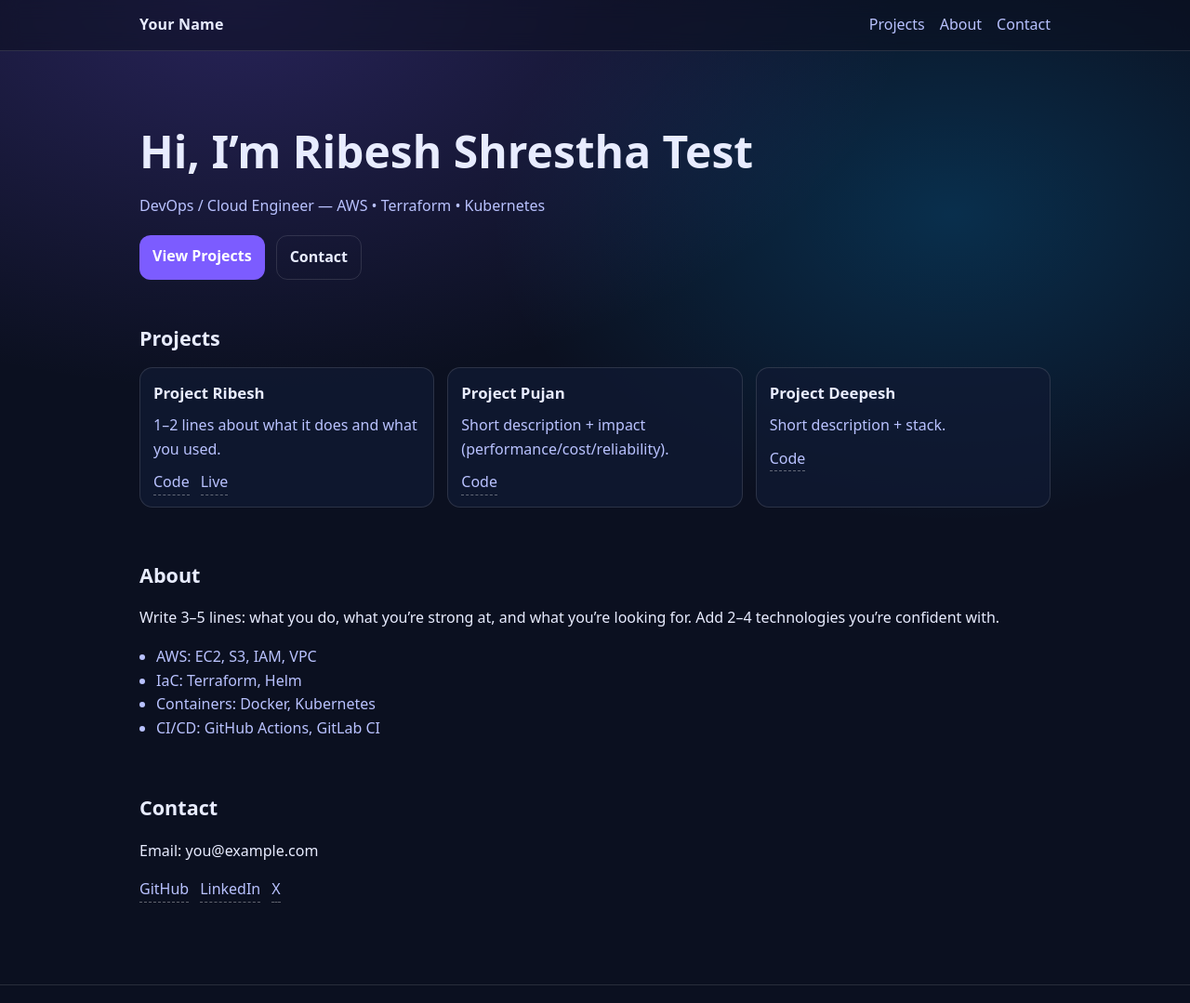
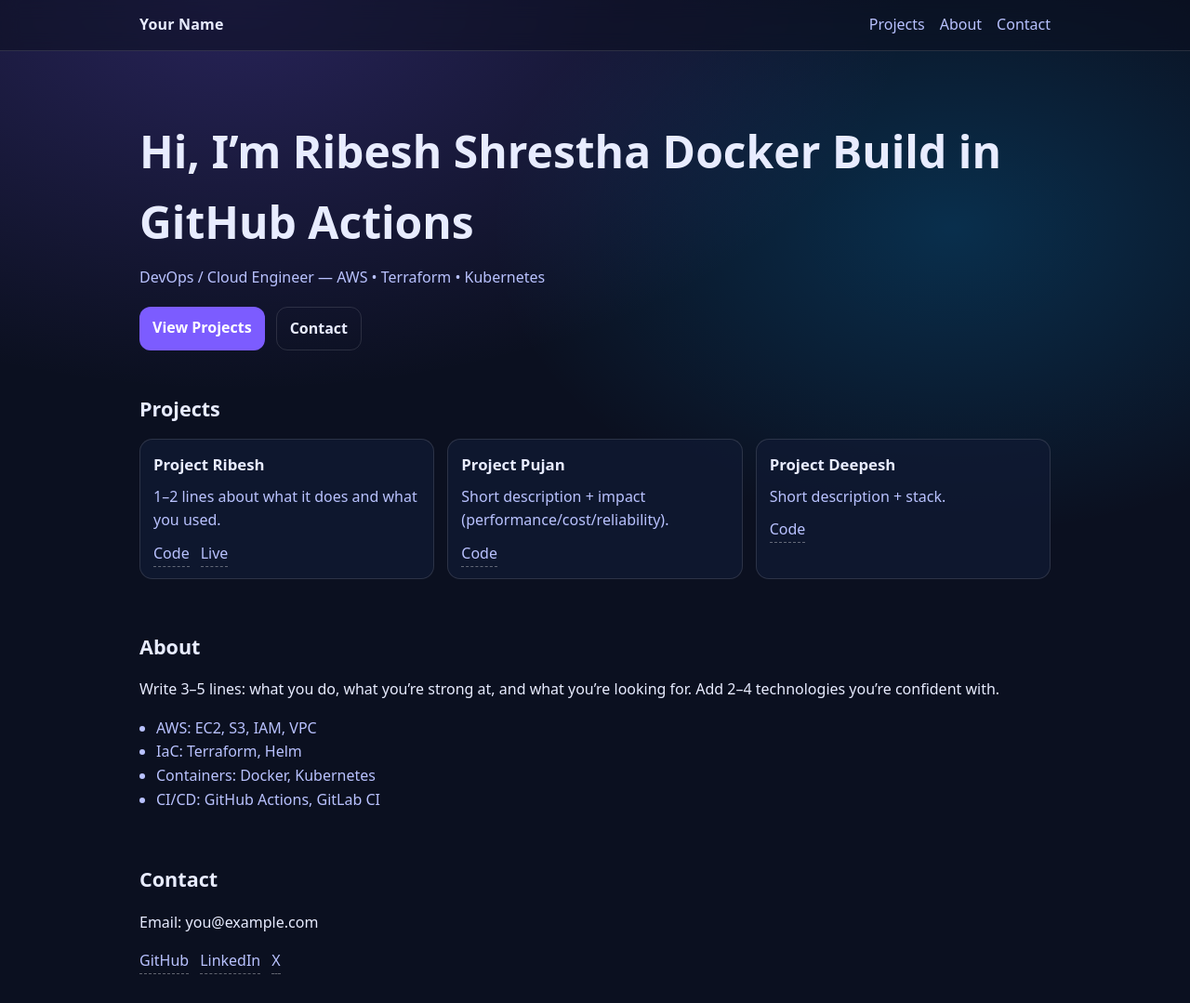
Before and after one commit to Ribesh/learning-cicd, a plain HTML site: page index.html in a window 1280 px wide. Shown: the top 1079 px of the page at 93% size. Drawn offline with Linux system fonts and the light colour scheme.

```diff
--- a/index.html
+++ b/index.html
@@ -21,7 +21,7 @@
 
     <main id="top" class="container">
       <section class="hero">
-        <h1>Hi, I’m Ribesh Shrestha Test</h1>
+        <h1>Hi, I’m Ribesh Shrestha Docker Build in GitHub Actions</h1>
         <p class="subtitle">
           DevOps / Cloud Engineer — AWS • Terraform • Kubernetes
         </p>
```
